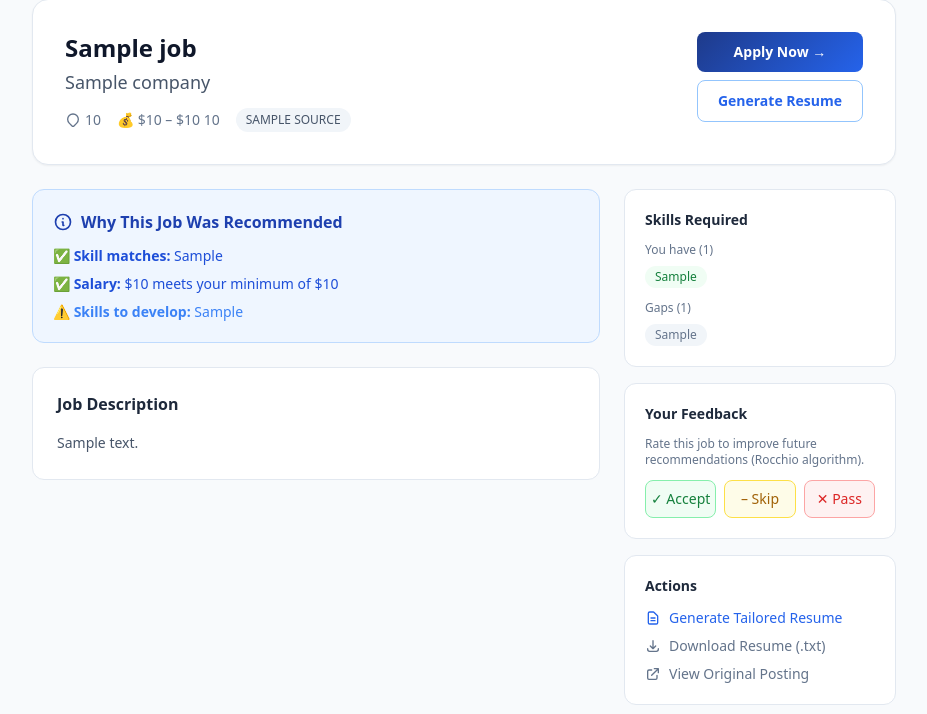
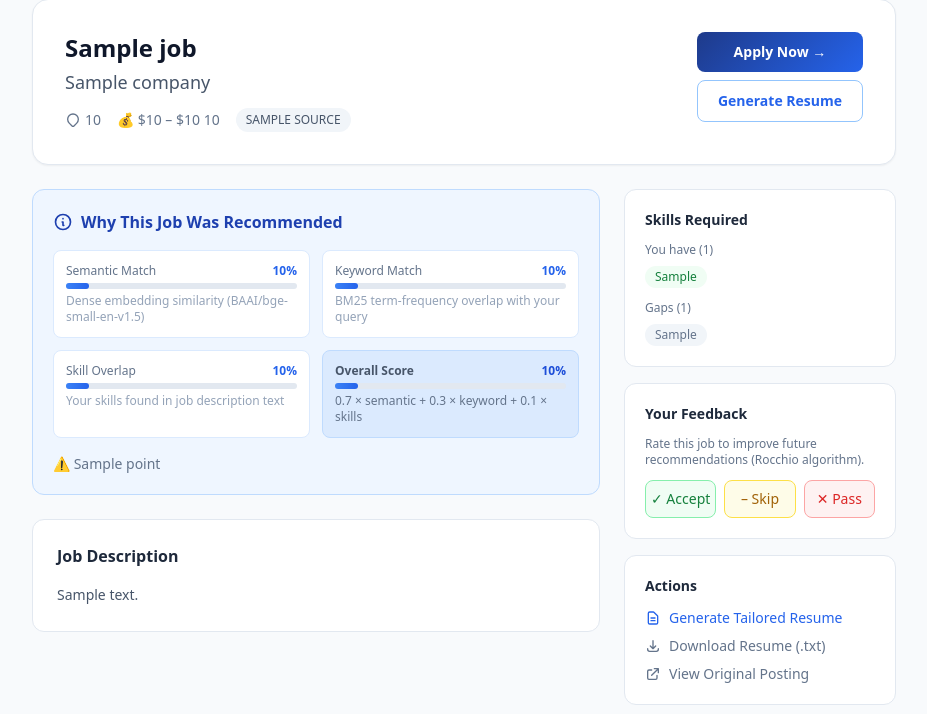
Before and after one commit to Bodazhu/jobpilot, a Flask app: template templates/job_detail.html in a window 1280 px wide. Shown: the part 132-846 px from the top of the page, without its empty margins (176-1103 px from the left). Run offline with Flask 3, Linux system fonts and the light colour scheme; the template is opened without the code that fills it: most values are stand-ins (such as "Sample title", 1, 10 or a date in 2020); some libraries are stand-ins or nearby versions.

Commit message:
Improve explainability: score breakdown + description-text skill matching
- Job detail page now shows Semantic Match %, Keyword Match %,
  Skill Overlap %, and Overall Score % with score bars
- Scores computed via FAISS reconstruct (exact, not top-k limited)
  and full BM25 corpus search
- Skill matching searches full description text, not just structured
  orgTags categories (which are too broad in the Kaggle dataset)
- Deduplicates token/phrase matches in explanation bullets

Co-Authored-By: Claude Sonnet 4.6 <noreply@anthropic.com>

```diff
--- a/app.py
+++ b/app.py
@@ -233,23 +233,119 @@ def job_detail(job_id):
     if user_sess and user_sess.profile_json:
         profile = json.loads(user_sess.profile_json)
 
-    # Find matched skills
-    user_skills = profile.get("skills", "")
-    import re
+    import re as _re
+    user_skills_raw = profile.get("skills", "")
+    # Individual skill tokens (handles "scikit-learn", "PyTorch", etc.)
+    user_skill_tokens = set(_re.findall(r"[\w\-]+", user_skills_raw.lower()))
+    # Full skill phrases (for multi-word matches)
+    user_skill_phrases = [s.strip().lower() for s in user_skills_raw.split(",") if s.strip()]
+
+    # --- Match against description text (works even when structured skills are broad categories) ---
+    desc_lower = (job.description or "").lower()
+    title_lower = (job.title or "").lower()
+    combined_text = title_lower + " " + desc_lower
+
+    # Check full description (not just first 300 chars) for skill mentions
+    full_desc = (job.description or "").lower()
+    full_combined = title_lower + " " + full_desc
+
+    STOP = {"the","and","for","with","you","are","our","not","this","that",
+            "have","will","from","data","work","team","role","year","years",
+            "experience","strong","using","able","help","also","well"}
+
+    # Full phrase matches (e.g. "machine learning", "scikit-learn")
+    desc_matched = [s for s in user_skill_phrases if s in full_combined]
+
+    # Token-level matches for when phrases don't appear verbatim
+    token_matched = [t for t in user_skill_tokens
+                     if len(t) > 3 and t in full_combined and t not in STOP]
+
+    # Prefer phrase matches; supplement with tokens, deduplicate
+    # Remove tokens that are substrings of already-matched phrases
+    clean_tokens = [t for t in token_matched
+                    if not any(t in phrase for phrase in desc_matched)]
+    matched_skills = list(dict.fromkeys(desc_matched + clean_tokens))[:8]
+
+    # --- Compute actual ranking scores for this job ---
+    dense_score, bm25_score, skill_score = 0.0, 0.0, 0.0
     try:
-        job_skills = json.loads(job.skills or "[]")
+        from pipeline.embed import _faiss_index, bm25_search
+        from pipeline.feedback import get_adapted_vector
+
+        query_vec = get_adapted_vector(sid)
+        if query_vec is None and user_sess and user_sess.query_vector:
+            query_vec = np.array(json.loads(user_sess.query_vector), dtype=np.float32)
+
+        if query_vec is not None:
+            # Dense score: reconstruct this job's vector directly from FAISS index
+            # (avoids top-k search limit — works for any job in the index)
+            if job.faiss_idx is not None and _faiss_index is not None:
+                job_vec = _faiss_index.reconstruct(int(job.faiss_idx))
+                raw_dense = float(np.dot(query_vec, job_vec))
+                # Get top score for normalisation (search k=1)
+                top_scores, _ = _faiss_index.search(query_vec.reshape(1, -1), 1)
+                top_dense = float(top_scores[0][0]) if top_scores[0][0] > 0 else 1.0
+                dense_score = min(1.0, raw_dense / top_dense)
+
+            # BM25 score: search wide to catch this job if it has any overlap
+            query_text = f"{profile.get('target_roles', '')} {user_skills_raw}"
+            bm25_results = bm25_search(query_text, k=8280)
+            bm25_map = {jid: s for jid, s in bm25_results}
+            raw_bm25 = bm25_map.get(job.id, 0.0)
+            top_bm25 = max(bm25_map.values()) if bm25_map else 1.0
+            bm25_score = min(1.0, raw_bm25 / top_bm25) if top_bm25 > 0 else 0.0
+
+        # Skill overlap score
+        skill_score = min(1.0, len(matched_skills) / max(len(user_skill_phrases), 1))
+    except Exception as e:
+        logger.debug(f"Score computation error: {e}")
+
+    # Overall match score (same formula as ranking pipeline)
+    overall = min(1.0, 0.3 * bm25_score + 0.7 * dense_score + 0.1 * skill_score)
+
+    # Build explanation bullets
+    explanation_points = []
+    if matched_skills:
+        explanation_points.append(("match", f"Your skills appear in this job: {', '.join(matched_skills[:6])}"))
+    if dense_score > 0.6:
+        explanation_points.append(("match", f"Strong semantic similarity to your profile ({dense_score*100:.0f}% of top match)"))
+    elif dense_score > 0.3:
+        explanation_points.append(("match", f"Good semantic similarity to your profile ({dense_score*100:.0f}%)"))
+    if bm25_score > 0.5:
+        explanation_points.append(("match", f"High keyword overlap with your target roles and skills ({bm25_score*100:.0f}%)"))
+    target_roles = profile.get("target_roles", "")
+    if target_roles:
+        role_words = [w.strip().lower() for w in target_roles.split(",")]
+        if any(w in title_lower for w in role_words if len(w) > 3):
+            explanation_points.append(("match", f'Job title aligns with your target role "{job.title}"'))
+    loc_pref = profile.get("location", "").lower()
+    if loc_pref and loc_pref not in ("any", "anywhere", ""):
+        if loc_pref in (job.location or "").lower() or "remote" in (job.location or "").lower():
+            explanation_points.append(("match", f"Location matches your preference ({job.location})"))
+    if job.salary_min and profile.get("salary_min") and job.salary_min >= float(profile["salary_min"]) * 0.9:
+        explanation_points.append(("match", f"Salary ${job.salary_min:,.0f} meets your minimum"))
+    if not matched_skills:
+        explanation_points.append(("gap", "No direct skill keyword matches found in job description — ranking driven by semantic similarity"))
+
+    # Skills to develop: from structured categories that aren't user skills
+    try:
+        structured_skills = json.loads(job.skills or "[]")
     except Exception:
-        job_skills = []
-    user_skill_set = set(re.findall(r"\w+", user_skills.lower()))
-    matched = [s for s in job_skills if s.lower() in user_skill_set]
-    unmatched = [s for s in job_skills if s.lower() not in user_skill_set]
+        structured_skills = []
+    gaps = [s for s in structured_skills
+            if not any(t in s.lower() for t in user_skill_tokens)][:5]
 
     return render_template(
         "job_detail.html",
         job=job,
         profile=profile,
-        matched_skills=matched[:10],
-        unmatched_skills=unmatched[:10],
+        matched_skills=matched_skills[:8],
+        unmatched_skills=gaps,
+        dense_score=round(dense_score * 100),
+        bm25_score=round(bm25_score * 100),
+        skill_score=round(skill_score * 100),
+        overall_score=round(overall * 100),
+        explanation_points=explanation_points,
     )
 
 
--- a/templates/job_detail.html
+++ b/templates/job_detail.html
@@ -59,28 +59,58 @@
 
       <!-- Why this job (Explain feature) -->
       <div class="bg-blue-50 border border-blue-200 rounded-xl p-5">
-        <h2 class="font-bold text-blue-800 text-base mb-3 flex items-center gap-2">
+        <h2 class="font-bold text-blue-800 text-base mb-4 flex items-center gap-2">
           <svg class="w-5 h-5" fill="none" stroke="currentColor" viewBox="0 0 24 24">
             <path stroke-linecap="round" stroke-linejoin="round" stroke-width="2" d="M13 16h-1v-4h-1m1-4h.01M21 12a9 9 0 11-18 0 9 9 0 0118 0z"/>
           </svg>
           Why This Job Was Recommended
         </h2>
-        <div class="space-y-2 text-sm text-blue-700">
-          {% if matched_skills %}
-          <p>✅ <strong>Skill matches:</strong> {{ matched_skills | join(', ') }}</p>
-          {% endif %}
-          {% if profile.target_roles and profile.target_roles.lower() in job.title.lower() %}
-          <p>✅ <strong>Title match:</strong> "{{ job.title }}" aligns with your target "{{ profile.target_roles }}"</p>
-          {% endif %}
-          {% if profile.location and (profile.location.lower() in (job.location or '').lower() or 'remote' in (job.location or '').lower()) %}
-          <p>✅ <strong>Location:</strong> {{ job.location }} matches your preference</p>
-          {% endif %}
-          {% if job.salary_min and profile.salary_min and job.salary_min >= profile.salary_min * 0.9 %}
-          <p>✅ <strong>Salary:</strong> ${{ "{:,.0f}".format(job.salary_min) }} meets your minimum of ${{ "{:,.0f}".format(profile.salary_min) }}</p>
-          {% endif %}
-          {% if unmatched_skills %}
-          <p class="text-blue-500">⚠ <strong>Skills to develop:</strong> {{ unmatched_skills[:5] | join(', ') }}</p>
-          {% endif %}
+
+        <!-- Score breakdown bars -->
+        <div class="grid grid-cols-2 gap-3 mb-4">
+          <div class="bg-white rounded-lg p-3 border border-blue-100">
+            <div class="flex justify-between text-xs text-slate-500 mb-1">
+              <span class="font-medium">Semantic Match</span>
+              <span class="font-bold text-blue-600">{{ dense_score }}%</span>
+            </div>
+            <div class="score-bar"><div class="score-fill" style="width:{{ dense_score }}%"></div></div>
+            <p class="text-xs text-slate-400 mt-1">Dense embedding similarity (BAAI/bge-small-en-v1.5)</p>
+          </div>
+          <div class="bg-white rounded-lg p-3 border border-blue-100">
+            <div class="flex justify-between text-xs text-slate-500 mb-1">
+              <span class="font-medium">Keyword Match</span>
+              <span class="font-bold text-blue-600">{{ bm25_score }}%</span>
+            </div>
+            <div class="score-bar"><div class="score-fill" style="width:{{ bm25_score }}%"></div></div>
+            <p class="text-xs text-slate-400 mt-1">BM25 term-frequency overlap with your query</p>
+          </div>
+          <div class="bg-white rounded-lg p-3 border border-blue-100">
+            <div class="flex justify-between text-xs text-slate-500 mb-1">
+              <span class="font-medium">Skill Overlap</span>
+              <span class="font-bold text-blue-600">{{ skill_score }}%</span>
+            </div>
+            <div class="score-bar"><div class="score-fill" style="width:{{ skill_score }}%"></div></div>
+            <p class="text-xs text-slate-400 mt-1">Your skills found in job description text</p>
+          </div>
+          <div class="bg-blue-100 rounded-lg p-3 border border-blue-200">
+            <div class="flex justify-between text-xs text-slate-600 mb-1">
+              <span class="font-bold">Overall Score</span>
+              <span class="font-bold text-blue-700">{{ overall_score }}%</span>
+            </div>
+            <div class="score-bar"><div class="score-fill" style="width:{{ overall_score }}%"></div></div>
+            <p class="text-xs text-slate-500 mt-1">0.7 × semantic + 0.3 × keyword + 0.1 × skills</p>
+          </div>
+        </div>
+
+        <!-- Explanation bullets -->
+        <div class="space-y-1.5 text-sm">
+          {% for type, point in explanation_points %}
+            {% if type == 'match' %}
+            <p class="text-blue-700">✅ {{ point }}</p>
+            {% else %}
+            <p class="text-slate-500">⚠ {{ point }}</p>
+            {% endif %}
+          {% endfor %}
         </div>
       </div>
 
```
